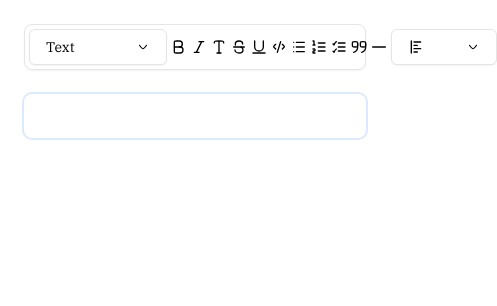
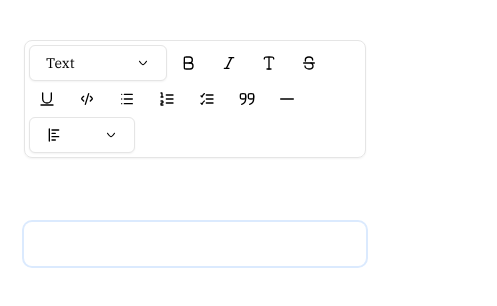
Before and after one commit to vaishnavme/wysiwyg-editor, a React (Vite) app: page / in a window 390 px wide. Shown: the top 306 px of the page, 497 px wide, since content can reach past the window. Built offline with nearby package versions, Linux system fonts and the light colour scheme.

Commit message:
feat: responsive and sticky header

```diff
--- a/src/components/editor/toolbar/Toolbar.tsx
+++ b/src/components/editor/toolbar/Toolbar.tsx
@@ -43,7 +43,8 @@ const Toolbar = (props: Props) => {
   }, {} as Record<ExtensionKey, Extension>);
 
   return (
-    <div className="border rounded-lg p-1 flex items-center gap-x-1 border-neutral-200 bg-transparent shadow-sm hover:text-neutral-900 dark:border-neutral-800 dark:hover:bg-neutral-800 dark:hover:text-neutral-50 mb-6">
+    <div className="sticky top-10 bg-white z-50 mb-20">
+      <div className="border flex-wrap rounded-lg p-1 flex items-center gap-x-1 border-neutral-200 shadow-sm hover:text-neutral-900 dark:border-neutral-800 dark:hover:bg-neutral-800 dark:hover:text-neutral-50 ">
         {activeExtensions[extensionMap.heading] ? (
           <Heading editor={editor} />
         ) : null}
@@ -94,6 +95,7 @@ const Toolbar = (props: Props) => {
           <TextAlign editor={editor} />
         ) : null}
       </div>
+    </div>
   );
 };
 
```
Lines whose indentation alone changed are shown as unchanged.
